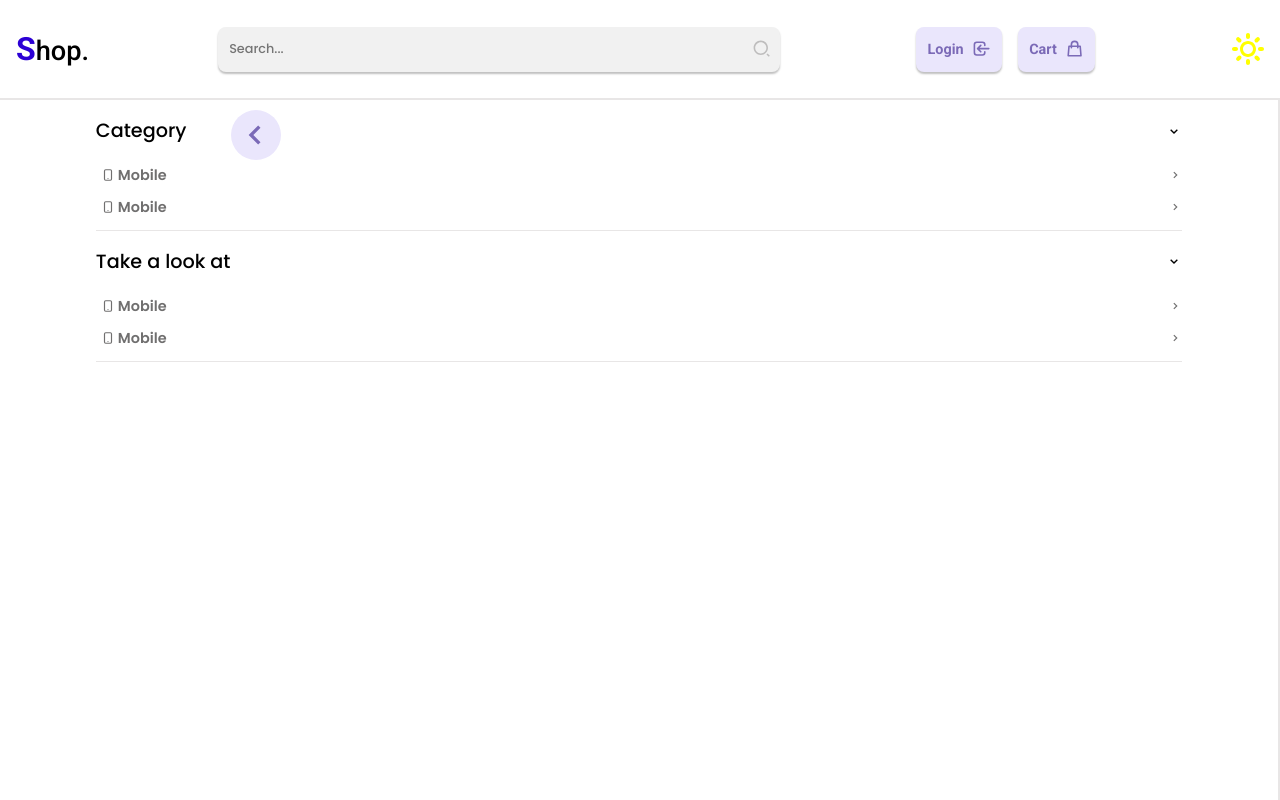
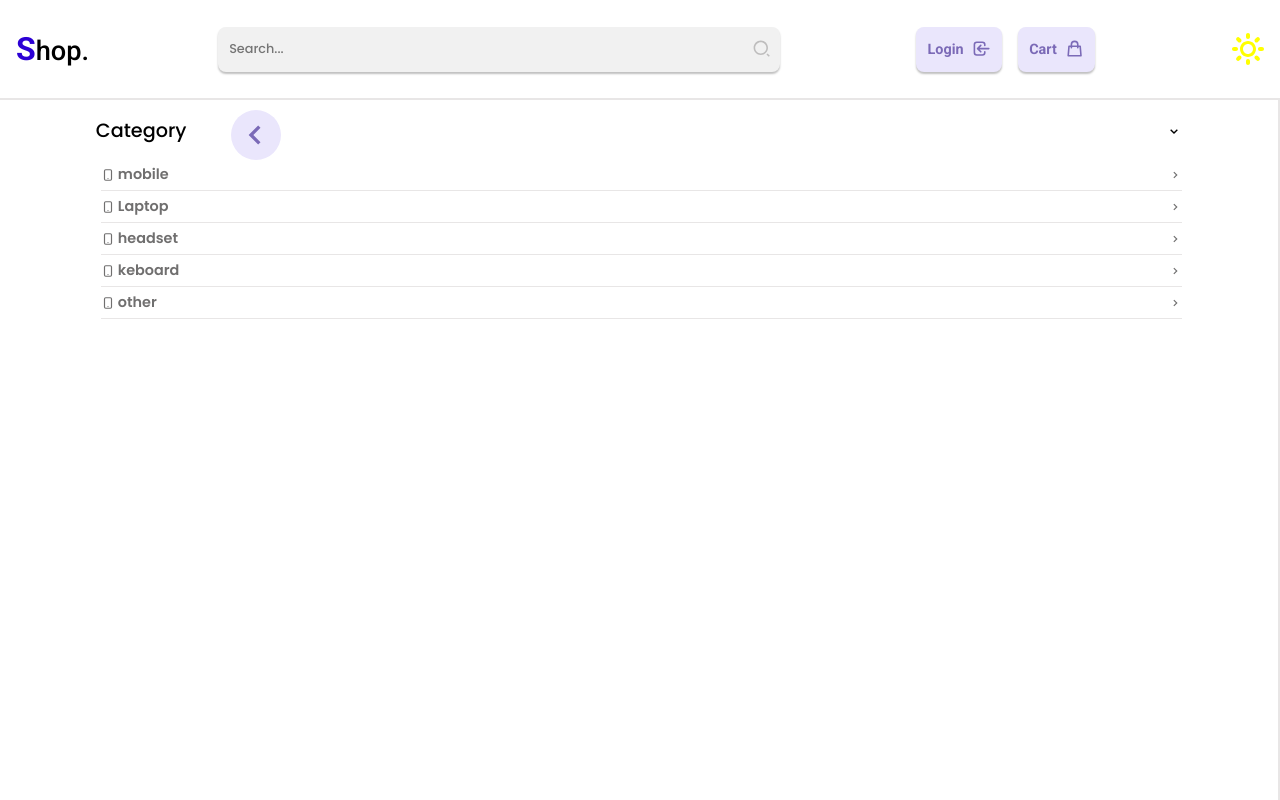
Before and after one commit to kjavedan/Ecommerce-website, a React (Create React App) app: page / in a window 1280 px wide. Shown: the top 800 px of the page. Built offline with nearby package versions, Linux system fonts and the light colour scheme.

Commit message:
working on the sidebar dynamic

```diff
--- a/public/index.html
+++ b/public/index.html
@@ -9,11 +9,13 @@
       name="description"
       content="Web site created using create-react-app"
     />
-    <link rel="apple-touch-icon" href="%PUBLIC_URL%/logo192.png" />
     <link
       rel="stylesheet"
       href="https://fonts.googleapis.com/css?family=Roboto:300,400,500,700&display=swap"
     />
+    <link rel="preconnect" href="https://fonts.googleapis.com">
+    <link rel="preconnect" href="https://fonts.gstatic.com" crossorigin>
+    <link href="https://fonts.googleapis.com/css2?family=Poppins:wght@300;400;500;600;700&display=swap" rel="stylesheet">
     <link
       rel="stylesheet"
       href="https://fonts.googleapis.com/icon?family=Material+Icons"
@@ -23,7 +25,7 @@
       manifest.json provides metadata used when your web app is installed on a
       user's mobile device or desktop. See https://developers.google.com/web/fundamentals/web-app-manifest/
     -->
-    <link rel="manifest" href="%PUBLIC_URL%/manifest.json" />
+    <!-- <link rel="manifest" href="%PUBLIC_URL%/manifest.json" /> -->
     <!--
       Notice the use of %PUBLIC_URL% in the tags above.
       It will be replaced with the URL of the `public` folder during the build.
--- a/src/assets/Global.js
+++ b/src/assets/Global.js
@@ -1,7 +1,6 @@
 import { createGlobalStyle } from "styled-components";
 
 const GlobalStyles = createGlobalStyle`
-@import url('https://fonts.googleapis.com/css2?family=Poppins:wght@300;400;500;600;700&display=swap');
 * {
   margin: 0;
   padding: 0;
--- a/src/layouts/sidebar/Sidebar.js
+++ b/src/layouts/sidebar/Sidebar.js
@@ -9,28 +9,29 @@ const Sidebar = () => {
 
   const items = [
     {
-      name: 'mobile',
+      title: 'mobile',
       icons: '',
-      childes: ['apple', 'samsung', 'sony', 'nokia']
+      children: ['apple', 'samsung', 'sony', 'nokia']
     },
     {
-      name: 'Laptop',
+      title: 'Laptop',
       icons: '',
-      childes: ['apple', 'microsoft', 'dell', 'hp']
+      children: ['apple', 'microsoft', 'dell', 'hp']
     },
     {
-      name: 'headset',
+      title: 'headset',
       icons: '',
-      childes: ['apple', 'samsung', 'sony', 'lenovo']
+      children: ['apple', 'samsung', 'sony', 'lenovo']
     },
     {
-      name: 'keboard',
+      title: 'keboard',
       icons: '',
-      childes: ['apple', 'lenovo', 'shiami', 'other']
+      children: ['apple', 'lenovo', 'shiami', 'other']
     },
     {
-      name: 'other',
+      title: 'other',
       icons: '',
+      children: []
       }
   ]
 
@@ -41,7 +42,6 @@ const Sidebar = () => {
     <StyledSidebar theme={theme} displaySidebar={displaySidebar}>
       <Wrapper theme={theme}>
          <Category title={'Category'} items={items} />
-         <Category title={'Take a look at'} />
       </Wrapper>
     </StyledSidebar>
   )
--- a/src/layouts/sidebar/components/Category.js
+++ b/src/layouts/sidebar/components/Category.js
@@ -10,8 +10,8 @@ const Category = ({title, items}) => {
     const toggleChilds = () => {setDisplayCategoryItems(prevState=> !prevState)}
 
   return (
-    <StyledCategory display={displayCategoryItems}>
-        <CategoryTitle display={displayCategoryItems} toggleChilds={toggleChilds} title={title}/>
+    <StyledCategory display={displayCategoryItems ? 1 : 0}>
+        <CategoryTitle display={displayCategoryItems ? 1 : 0} toggleChilds={toggleChilds} title={title}/>
         <CategoryItems items={items}/>
     </StyledCategory>
   )
--- a/src/layouts/sidebar/components/CategoryItemChild.js
+++ b/src/layouts/sidebar/components/CategoryItemChild.js
@@ -1,9 +1,13 @@
-import React from 'react'
+import React, { useContext } from 'react'
 import { StyledChild } from './styles/CategoryItem.styled'
+import { Context } from '../../../context/uiContext'
 
 const CategoryItemChild = ({data}) => {
+
+  const {theme} = useContext(Context)
+
   return (
-    <StyledChild>{data}</StyledChild>
+    <StyledChild theme={theme}>{data}</StyledChild>
   )
 }
 
--- a/src/layouts/sidebar/components/CategoryItemParent.js
+++ b/src/layouts/sidebar/components/CategoryItemParent.js
@@ -6,16 +6,15 @@ import {BiChevronRight, BiChevronDown} from 'react-icons/bi'
 import {HiOutlineDeviceMobile} from 'react-icons/hi'
 import CategoryItemChild from './CategoryItemChild'
 
-const Parent = () => {
+const Parent = ({title, icon, children}) => {
 
     const {theme} = useContext(Context)
 
-    const children = ['apple', 'samsung', 'sony', 'nokia']
 
     const child = true;
 
     const childElements = children.map((item, index) =><CategoryItemChild key={index} data={item} />)
-
+    console.log(children)
     const [displayChildElements, setDisplayChildElements] = useState(false)
 
     const toggleChilds = () => {
@@ -24,9 +23,9 @@ const Parent = () => {
   return (
     <>
         <StyledParent onClick={toggleChilds} theme={theme}>
-            <HiOutlineDeviceMobile /><h5>Mobile</h5> {displayChildElements ? <BiChevronDown /> :<BiChevronRight /> }
+            <HiOutlineDeviceMobile /><h5>{title}</h5> {displayChildElements ? <BiChevronDown /> :<BiChevronRight /> }
         </StyledParent>
-        <Children display={displayChildElements}>
+        <Children display={displayChildElements ? 1 : 0}>
             {childElements}
         </Children>
     </>
--- a/src/layouts/sidebar/components/CategoryItems.js
+++ b/src/layouts/sidebar/components/CategoryItems.js
@@ -9,12 +9,12 @@ const CategoryItems = ({items}) => {
   const {theme} = useContext(Context)
 
   console.log(items)
+  const ParentElements = items.map((item, index) => <Parent key={index} title={item.title} icon={item.icon} children={item.children} />)
 
   return (
     <Items>
            <Item theme={theme}>
-                <Parent />
-                <Parent />
+                {ParentElements}
             </Item>
     </Items>
   )
--- a/src/layouts/sidebar/components/styles/CategoryItem.styled.js
+++ b/src/layouts/sidebar/components/styles/CategoryItem.styled.js
@@ -2,7 +2,6 @@ import styled from 'styled-components'
 
 export const Item = styled.div`
     padding:.4rem 0;
-    border-bottom: 1px solid ${({theme})=> theme === '#fff' ? '#E8E6E6' : '#2E2E2E'};
     padding-left: .3rem;
     `
 
@@ -13,6 +12,8 @@ font-size: 14px;
 height: 2rem;
 cursor: pointer;
 color: ${({theme}) => theme === '#fff' ? '#706F6F' : '#B4B4B4'};
+border-bottom: 1px solid ${({theme})=> theme === '#fff' ? '#E8E6E6' : '#2E2E2E'};
+
 
 h5{
     margin-left: .2rem;
@@ -25,14 +26,16 @@ h5{
 }
 `
 export const StyledChild = styled.div`
-    height: 30px;
+    height: 35px;
     padding-left: 1.5rem;
     display: flex;
     align-items: center;
     font-size: .9rem;
     color: ${({theme}) => theme === '#fff' ? '#969494' : '#969494'};
+    border-top: 1px solid ${({theme})=> theme === '#fff' ? '#E8E6E6' : '#2E2E2E'};
+
     &:hover{
-        text-decoration: underline;
+        background-color: ${({theme})=> theme === '#fff' ? '#F4F4F4' : '#2E2E2E'};
         cursor: pointer;
     }
 `
```
